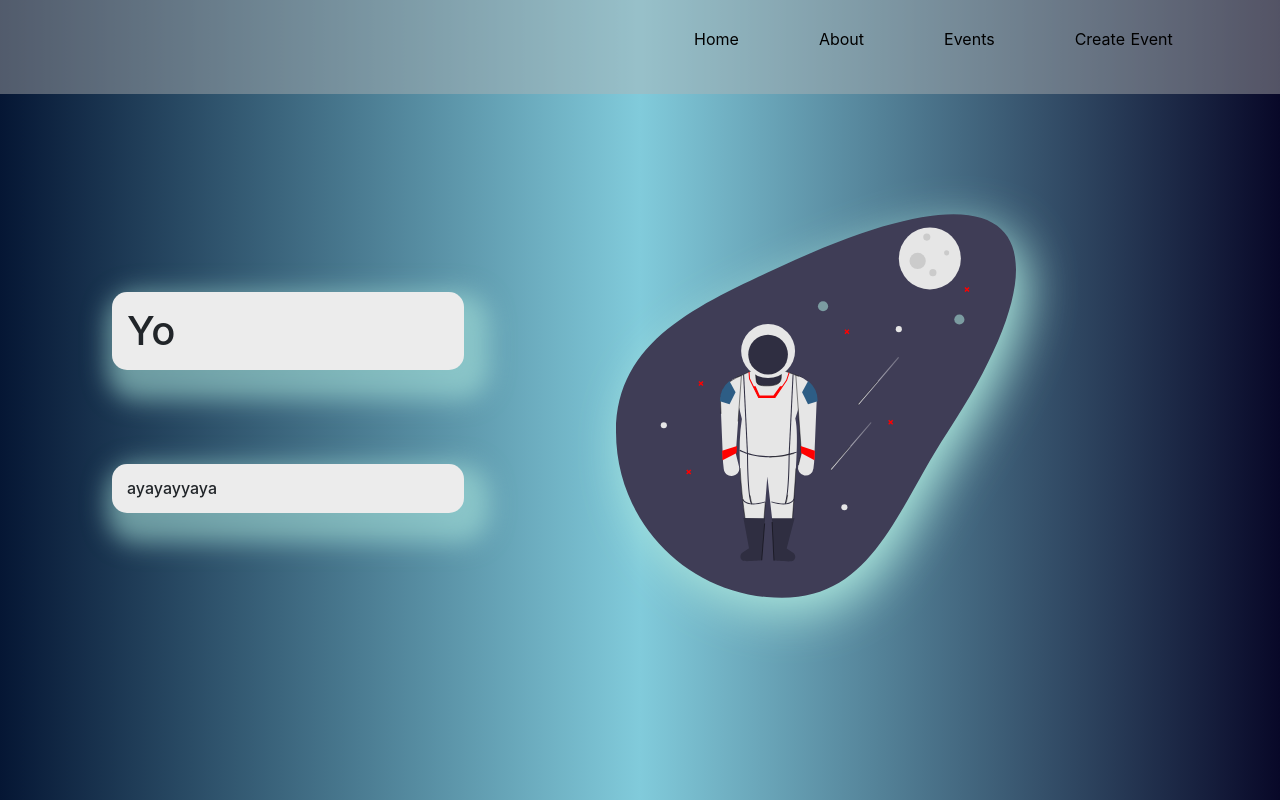
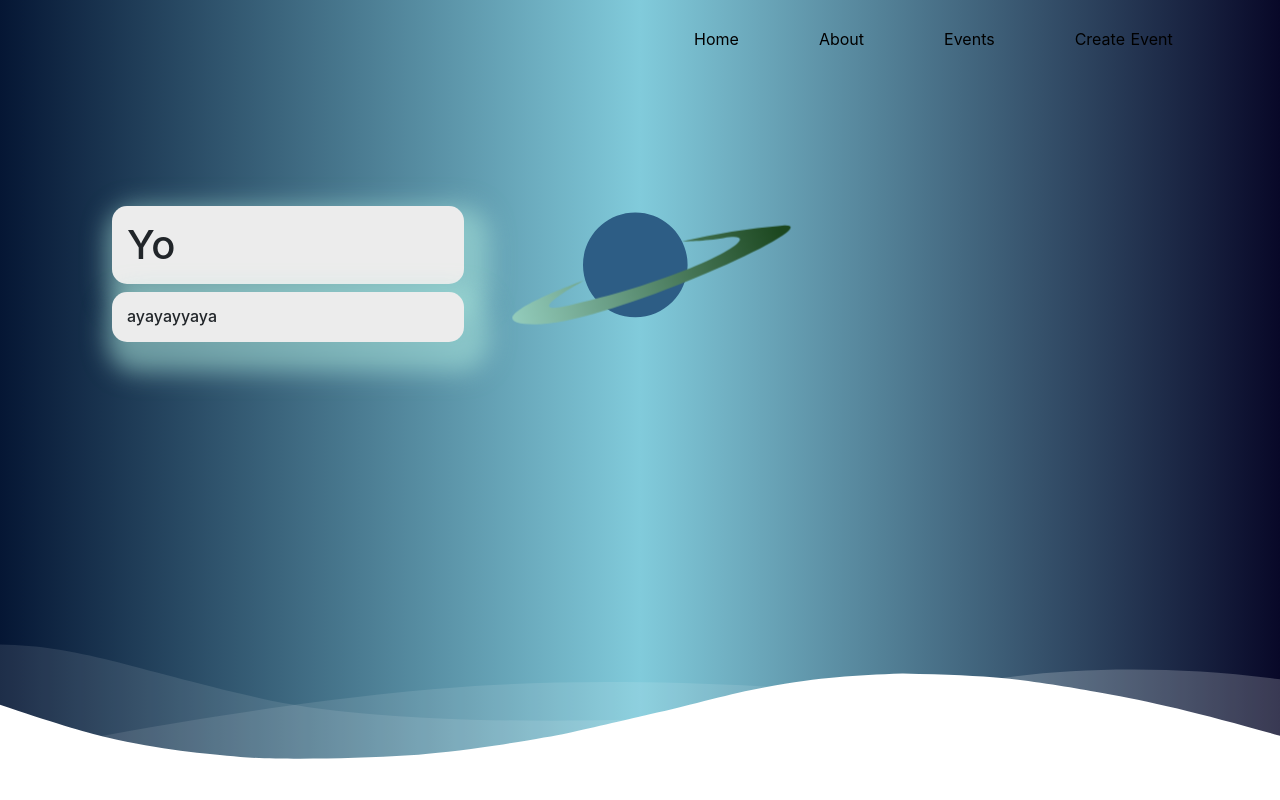
Before and after one commit to nickberliner1/dt42, a Nuxt app: page / in a window 1280 px wide. Shown: the top 800 px of the page. Built offline with nearby package versions, Linux system fonts and the light colour scheme.

Commit message:
weird planet spinning thing

```diff
--- a/components/HeroContent.vue
+++ b/components/HeroContent.vue
@@ -6,60 +6,24 @@
         </div>
         <div class="spaceman">
 			            <!-- <img class="space-man" src="~/assets/spaceman.svg" alt="" srcset=""> -->
-<svg class="spaceman-svg" id="e2652d7b-d014-44e7-aeea-709bf92e6067" data-name="Layer 1" xmlns="http://www.w3.org/2000/svg" xmlns:xlink="http://www.w3.org/1999/xlink" width="400" height="400" viewBox="0 0 853.29744 818">
-<defs>
-<linearGradient id="fe5e6308-1e89-4ce8-8c8d-e7ed4a72d158" x1="689.87057" y1="396.55769" x2="776.68053" y2="396.55769" gradientUnits="userSpaceOnUse">
-<stop offset="0" stop-color="#fff"/>
-<stop offset="1" stop-color="#fff" stop-opacity="0.3"/>
-</linearGradient>
-<linearGradient id="b0adbdce-87b5-465c-b00c-1cf2f5493111" x1="631.27384" y1="535.45364" x2="718.08381" y2="535.45364" xlink:href="#fe5e6308-1e89-4ce8-8c8d-e7ed4a72d158"/>
-</defs>
-<path class="purple-oval" stroke="#000" d="M880.85249,505.2494C773.13547,668.24287,722.473,859,527.10189,859S173.35128,700.62046,173.35128,505.2494,349.88639,233.74549,527.10189,151.49879C1102.708-115.64322,1121.87492,140.543,880.85249,505.2494Z" transform="translate(-173.35128 -41)" fill="#3f3d56"/>
-<circle cx="669.52185" cy="94.22192" r="66.1926" fill="#e6e6e6"/>
-<circle cx="663.0111" cy="48.64669" r="7.59587" fill="#cbcbcb"/>
-<circle cx="676.0326" cy="124.60541" r="7.59587" fill="#cbcbcb"/>
-<circle cx="705.33096" cy="82.28555" r="5.42562" fill="#cbcbcb"/>
-<circle cx="643.47886" cy="99.64754" r="17.36199" fill="#cbcbcb"/>
-<circle class="planets" cx="441.64569" cy="196.22363" r="10.85125" fill="#6c63ff"/>
-<circle class="planets" cx="732.45907" cy="224.43687" r="10.85125" fill="#6c63ff"/>
-<circle cx="603.32925" cy="245.05424" r="6.51075" fill="#e6e6e6"/>
-<circle cx="102.00171" cy="450.14278" r="6.51075" fill="#e6e6e6"/>
-<circle cx="487.22092" cy="624.84783" r="6.51075" fill="#e6e6e6"/>
-<polygon points="589.224 438.245 585.975 441.473 582.747 438.223 580.581 440.375 583.808 443.625 580.558 446.852 582.71 449.019 585.96 445.791 589.188 449.041 591.354 446.889 588.126 443.639 591.376 440.412 589.224 438.245" fill="#6c63ff"/>
-<polygon points="158.43 544.588 155.18 547.815 151.953 544.565 149.786 546.717 153.014 549.967 149.764 553.194 151.916 555.361 155.165 552.133 158.393 555.383 160.56 553.231 157.332 549.982 160.582 546.754 158.43 544.588" fill="#e6e6e6"/>
-<polygon points="184.473 355.776 181.223 359.003 177.996 355.754 175.829 357.905 179.057 361.155 175.807 364.383 177.959 366.549 181.208 363.322 184.436 366.571 186.603 364.42 183.375 361.17 186.625 357.942 184.473 355.776" fill="#e6e6e6"/>
-<polygon points="751.993 155.028 748.743 158.255 745.516 155.006 743.349 157.157 746.577 160.407 743.327 163.635 745.479 165.801 748.729 162.574 751.956 165.823 754.123 163.672 750.895 160.422 754.145 157.194 751.993 155.028" fill="#e6e6e6"/>
-<polygon points="495.904 245.093 492.654 248.321 489.426 245.071 487.26 247.223 490.487 250.472 487.238 253.7 489.389 255.867 492.639 252.639 495.867 255.889 498.033 253.737 494.806 250.487 498.055 247.26 495.904 245.093" fill="#e6e6e6"/>
-<path stroke="#000" d="M691.79334,446.99143l32.97058-38.59855,32.97057-38.59855,18.61242-21.7895c1.02981-1.2056-.55938-3.08643-1.58915-1.88088L741.78719,384.7225l-32.97057,38.59855L690.2042,445.11056c-1.02982,1.2056.55937,3.08642,1.58914,1.88087Z" transform="translate(-173.35128 -41)" opacity="0.8" fill="url(#fe5e6308-1e89-4ce8-8c8d-e7ed4a72d158)"/>
-<path stroke="#000" d="M633.19662,585.88737l32.97057-38.59855,32.97057-38.59855,18.61242-21.7895c1.02981-1.2056-.55937-3.08643-1.58915-1.88087l-32.97057,38.59855L650.21989,562.217l-18.61242,21.7895c-1.02981,1.2056.55937,3.08643,1.58915,1.88087Z" transform="translate(-173.35128 -41)" opacity="0.8" fill="url(#b0adbdce-87b5-465c-b00c-1cf2f5493111)"/>
-<path stroke="#000" d="M293.52619,331.32164h61.8521a0,0,0,0,1,0,0v24.33858a15.811,15.811,0,0,1-15.811,15.811H309.33722a15.811,15.811,0,0,1-15.811-15.811V331.32164A0,0,0,0,1,293.52619,331.32164Z" fill="#2f2e41"/>
-<path stroke="#000" d="M549.34694,695.68875c-14.0849,14.27061-28.19145,14.366-42.31946.46l-10.85164-95.95094L488.58,696.34927c-14.11847,11.42686-27.27574,12.96547-39.06448.42461-11.24565-83.07535-17.35815-160.2537-7.59587-219.19516l-20.61737-83.55459,46.66036-21.70249c9.39634,23.24307-5.42324,35.1313,28.08839,34.73339,33.21631-.39441,30.73557-12.88943,29.42321-34.73339l42.92319,16.50892a15.38272,15.38272,0,0,1,9.14663,18.98963l-21.68633,68.6734C564.2064,511.16046,555.63436,607.59438,549.34694,695.68875Z" transform="translate(-173.35128 -41)" fill="#e6e6e6"/>
-<path stroke="#000" d="M484.23947,779.24335s-34.64058,3.03439-39.281,1.12362h0q-.43935-.18092-.85525-.39352c-6.89625-3.52114-7.10638-13.3821-.66091-17.67309l13.66907-9.1L445.175,689.178l46.1178.54256Z" transform="translate(-173.35128 -41)" fill="#2f2e41"/>
-<path stroke="#000" d="M510.28246,779.78591s34.64057,3.03439,39.281,1.12363h0q.43935-.18092.85525-.39352c6.89625-3.52114,7.10638-13.3821.66091-17.67309l-13.66907-9.1L554.23,689.72057H505.942Z" transform="translate(-173.35128 -41)" fill="#2f2e41"/>
-<path stroke="#000" d="M428.89811,551.36719l6.86638,27.46551a16.55029,16.55029,0,0,1-7.20087,17.996l0,0a16.55029,16.55029,0,0,1-25.30968-12.20314L401.77,570.89943l-5.42562-130.45524a54.87781,54.87781,0,0,1,33.85878-50.69295l10.63132-4.40811Z" transform="translate(-173.35128 -41)" fill="#e6e6e6"/>
-<path stroke="#000" d="M601.43292,439.3606l-.03259.77046-4.38388,105.30046-.84636,20.34609-.16279,4.0367-1.48662,13.72678a16.55048,16.55048,0,1,1-32.51036-5.79453l6.86886-27.4645-.15193-2.04-.91147-12.76107L556.94281,384.258l10.63421,4.4056a54.9579,54.9579,0,0,1,33.8559,50.697Z" transform="translate(-173.35128 -41)" fill="#e6e6e6"/>
-<path stroke="#000" d="M500.57674,559.19089c-39.41736,0-63.732-13.67-64.07587-13.86818l1.0846-1.8799c.48428.27976,49.24918,27.63359,120.8939,3.923l.68244,2.06A185.89809,185.89809,0,0,1,500.57674,559.19089Z" transform="translate(-173.35128 -41)" fill="#2f2e41"/>
-<path stroke="#000" d="M461.5451,659.23535c-8.67463-19.51846-8.71861-104.3521-8.716-107.954l2.17025.00212c-.00053.87743.04026,87.97033,8.52946,107.07022Z" transform="translate(-173.35128 -41)" fill="#2f2e41"/>
-<path stroke="#000" d="M466.05727,660.11066c-7.72727,0-12.86148-1.6457-16.20852-3.533-6.09428-3.43658-7.35161-8.11936-7.40194-8.31646l2.10242-.53832-1.05121.26916,1.04962-.27446c.044.16425,1.14129,4.06286,6.46307,7.02364,5.85956,3.25855,17.65446,5.69054,40.55865-1.2356l.62733,2.077C481.23524,658.89731,472.69094,660.11066,466.05727,660.11066Z" transform="translate(-173.35128 -41)" fill="#2f2e41"/>
-<rect x="448.66696" y="382.62543" width="2.17072" height="170.16399" transform="translate(-195.69162 -18.43964) rotate(-2.80385)" fill="#2f2e41"/>
-<path stroke="#000" d="M535.14707,659.23535l-1.98375-.88166c8.4892-19.09989,8.53052-106.19279,8.52946-107.07022l2.17025-.00212C543.86515,554.88325,543.82171,639.71689,535.14707,659.23535Z" transform="translate(-173.35128 -41)" fill="#2f2e41"/>
-<path stroke="#000" d="M530.6349,660.11066c-6.63367,0-15.17585-1.21229-26.13942-4.52807l.62734-2.077c22.90418,6.92508,34.69643,4.49521,40.55865,1.2356,5.32177-2.96078,6.41855-6.85939,6.462-7.02364l2.10137.54362c-.05087.1971-1.30766,4.87988-7.40195,8.31646C543.49638,658.465,538.36005,660.11066,530.6349,660.11066Z" transform="translate(-173.35128 -41)" fill="#2f2e41"/>
-<rect x="461.85785" y="466.62206" width="170.16399" height="2.17072" transform="translate(-120.26149 950.16282) rotate(-87.20185)" fill="#2f2e41"/>
-<polygon points="355.248 367.131 339.101 391.003 304.377 391.003 292.767 367.131 297.867 367.131 306.548 386.663 335.846 386.663 349.953 367.131 355.248 367.131" fill="#6c63ff"/>
-<polygon points="394.443 379.067 394.725 379.631 394.443 380.152 394.443 379.067"/>
-<path stroke="#000" class="shoulder-pads" d="M603.60317,439.3606l-.03259.77046-20.58478,5.97905-12.73935-25.47877,13.03236-23.8944A54.80994,54.80994,0,0,1,603.60317,439.3606Z" transform="translate(-173.35128 -41)" fill="#6c63ff"/>
-<path stroke="#000" class="shoulder-pads" d="M395.00956,439.3606l.03259.77046,20.58478,5.97905,12.73935-25.47877-13.03236-23.8944A54.80994,54.80994,0,0,0,395.00956,439.3606Z" transform="translate(-173.35128 -41)" fill="#6c63ff"/>
-<circle cx="324.45224" cy="291.71459" r="57.5116" fill="#e6e6e6"/>
-<circle cx="324.45224" cy="299.31046" r="42.31986" fill="#2f2e41"/>
-<polygon points="424.284 504.432 423.403 524.778 395.571 509.825 394.849 507.242 393.9 494.481 424.284 504.432" fill="#6c63ff"/>
-<polygon points="226.324 504.432 227.25 524.778 256.503 509.825 257.263 507.242 258.26 494.481 226.324 504.432" fill="#6c63ff"/>
-<polygon points="339.678 392.089 303.698 392.089 283.777 351.139 282.753 336.41 284.918 336.26 285.913 350.568 305.057 389.918 338.525 389.918 363.075 353.628 368.301 337.605 370.366 338.277 364.958 354.718 339.678 392.089" fill="#2f2e41"/>
-</svg>
-<!-- <svg xmlns="http://www.w3.org/2000/svg" xmlns:xlink="http://www.w3.org/1999/xlink" version="1.1" id="Layer_1"
-     x="0px" y="0px" viewBox="0 0 505 505" style="enable-background:new 0 0 505 505;" xml:space="preserve">
-  <path stroke="#000" class="circleThree circle"
-     d="M502.5,252.5c0,138.07-111.93,250-250,250s-250-111.93-250-250s111.93-250,250-250S502.5,114.43,502.5,252.5z" />
-</svg> -->
+<svg xmlns="http://www.w3.org/2000/svg" xmlns:xlink="http://www.w3.org/1999/xlink" height="119.8" preserveAspectRatio="xMidYMid meet" version="1.0" viewBox="-48.4 -6.6 372.9 119.8" width="372.9" zoomAndPan="magnify">
+                <g>
+                    <g>
+                        <g id="change1_1">
+                            <path class="full-circle" d="M175.2,52.3c0,28.9-23.4,52.3-52.3,52.3c-28.9,0-52.3-23.4-52.3-52.3C70.6,23.4,94,0,122.9,0 c0,0,0.1,0,0.1,0C151.8,0,175.2,23.4,175.2,52.3C175.2,52.2,175.2,52.3,175.2,52.3z" fill="#fdcc9a"/>
+                        </g>
+                        <g id="change2_1">
+                            <path class="dark-side" d="M175.2,52.3c0,16.9-8.1,32.7-21.9,42.5c-27.3,9.5-57.1-4.9-66.6-32.1c-7.6-21.9,0-46.2,18.8-59.7 c27.3-9.6,57.1,4.7,66.7,32C174.2,40.6,175.2,46.4,175.2,52.3L175.2,52.3z" fill="#c19a74"/>
+                        </g>
+                        <linearGradient xmlns:xlink="http://www.w3.org/1999/xlink" gradientTransform="matrix(1 0 0 -1 0 114)" gradientUnits="userSpaceOnUse" id="a" x1="-55.659" x2="268.581" xlink:actuate="onLoad" xlink:show="other" xlink:type="simple" y1="-10.574" y2="95.346">
+                            <stop class="light-stop" offset="0" stop-color="#fdcc9a"/>
+                            <stop class="dark-stop" offset="1" stop-color="#f59d3d"/>
+                        </linearGradient>
+                        <path class="planet-ring" d="M72.9,67.2c0,0-121.3,43.2-50.9,44.6S324.5,8.6,270.1,12.9c-33.8,2.8-67.4,8.1-100.4,15.9 c0,0,23.6-0.4,41.3-3.4c52.8-9-26.3,39.3-162.6,69.2C11.4,100.4,72.9,67.2,72.9,67.2z" fill="url(#a)"/>
+                    </g>
+                </g>
+
+                </svg>
 
         </div>
     </div>
@@ -91,7 +55,39 @@ export default {
 
 <style scoped>
 
-.purple-oval {
+/* planet styling */
+
+svg .full-circle {
+    fill: #2d5d85;
+}
+
+svg .dark-side {
+    fill: #051634;
+    animation: spinning 2s infinite;
+    animation-timing-function: linear;
+}
+
+linearGradient .light-stop {
+    stop-color: #ace8dd;
+}
+
+linearGradient .dark-stop {
+    stop-color: #1c471f;
+}
+
+@keyframes spinning {
+    from {
+    transform: rotate(deg);
+  }
+  to {
+    transform: rotate(360deg);
+  }
+}
+/* end of planet styling */
+
+
+/* spaceman styling */
+/* .purple-oval {
     stroke-dasharray: 2600;
     stroke-dashoffset: 2600;
     fill-opacity: 0;
@@ -114,45 +110,6 @@ svg:hover .purple-oval {
     }
 }
 
-.hero-content-container {
-    margin: 5rem;
-    display: grid;
-    grid-template-columns: 1fr 2fr;
-    grid-template-rows: 1fr 1fr;
-    padding: 2rem;
-}
-
-.heading {
-	display: flex;
-	flex-direction: column;
-	justify-content: space-evenly;
-    transition: transform 0.2s ease-in-out;
-}
-
-.spaceman {
-    margin: 2em;
-    display: block;
-    margin: auto;
-}
-
-.heading:hover {
-    transform: translate(0px, -20px);
-    /* position: relative;
-    transition: 0.2s ease-in-out; */
-}
-
-.spaceman-svg {
-    filter: drop-shadow( 10px 15px 25px #ace8dd);
-}
-
-h1, h2, h6 {
-    background-color: rgb(236, 236, 236);
-    /* border: 1px solid rgb(128, 128, 128); */
-    border-radius: 15px;
-    padding: 15px;
-    box-shadow: 10px 15px 25px 15px #ace8dd8f;
-}
-
 polygon {
     box-shadow: 10px 15px 25px 15px #ace8dd8f;
     fill: red;
@@ -171,4 +128,45 @@ svg path {
     stroke-dashoffset: 200;
 }
 
+.spaceman {
+    margin: 2em;
+    display: block;
+    margin: auto;
+}
+.spaceman-svg {
+    filter: drop-shadow( 10px 15px 25px #ace8dd);
+} */
+/* end of spaceman styling */
+
+
+
+.hero-content-container {
+    margin: 5rem;
+    display: grid;
+    grid-template-columns: 1fr 2fr;
+    grid-template-rows: 1fr 1fr;
+    padding: 2rem;
+}
+
+.heading {
+	display: flex;
+	flex-direction: column;
+	justify-content: space-evenly;
+    transition: transform 0.2s ease-in-out;
+}
+
+.heading:hover {
+    transform: translate(0px, -20px);
+    /* position: relative;
+    transition: 0.2s ease-in-out; */
+}
+
+h1, h2, h6 {
+    background-color: rgb(236, 236, 236);
+    /* border: 1px solid rgb(128, 128, 128); */
+    border-radius: 15px;
+    padding: 15px;
+    box-shadow: 10px 15px 25px 15px #ace8dd8f;
+}
+
 </style>
--- a/components/MyNavbar.vue
+++ b/components/MyNavbar.vue
@@ -1,7 +1,15 @@
 <template>
     <div>
         <nav class="navbar">
-        <ul>
+
+            <div class="logo">
+
+            </div>
+
+
+
+
+        <ul class="nav-links">
             <nuxt-link to="/" class="link">Home</nuxt-link>
             <nuxt-link to="/Circles" class="link">About</nuxt-link>
             <nuxt-link to="/" class="link">Events</nuxt-link>
@@ -19,11 +27,14 @@ export default {
 
 <style scoped>
 .navbar {
+    padding: 1.7rem;
+    /* background-color: rgba(179, 179, 179, 0.445); */
+}
+
+.nav-links {
     display: flex;
     justify-content: flex-end;
     align-items: center;
-    padding: 1.7rem;
-    background-color: rgba(179, 179, 179, 0.445);
 }
 
 .link {
```
